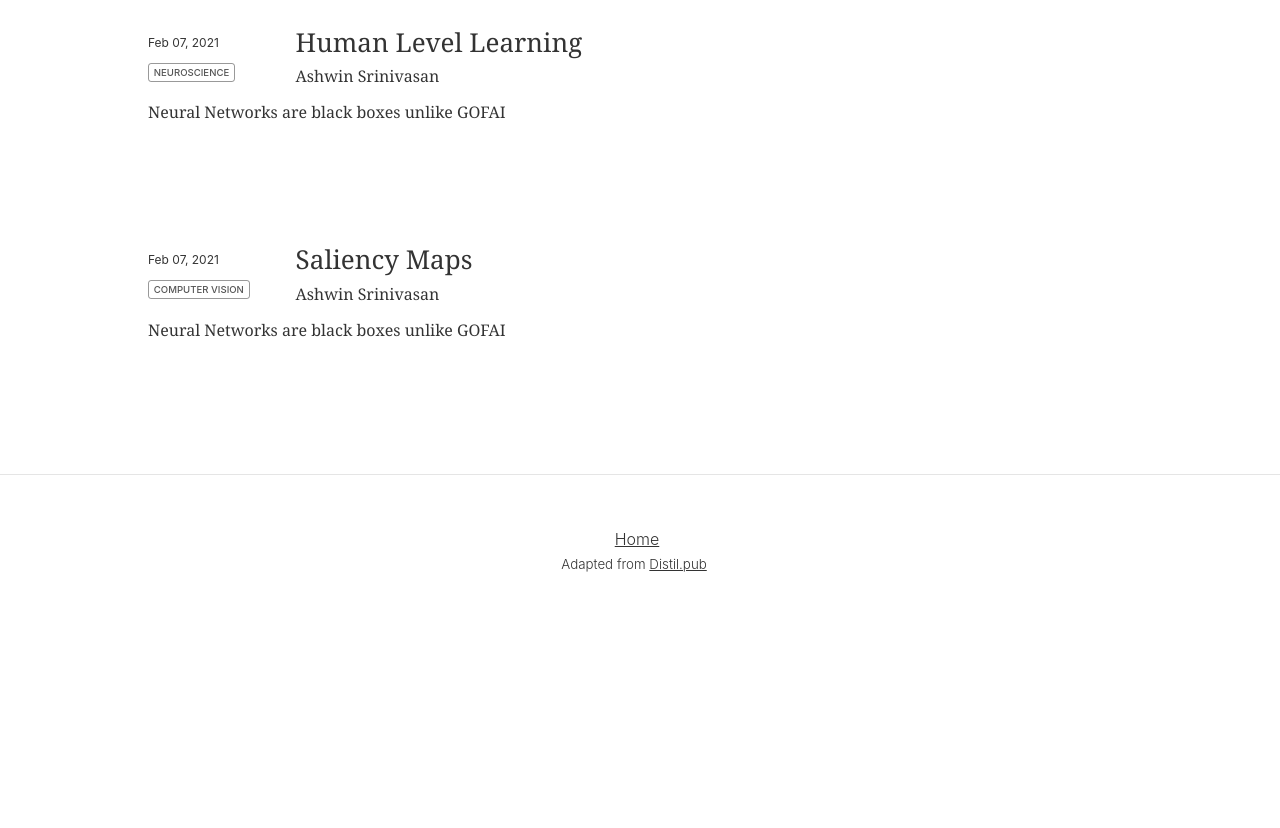
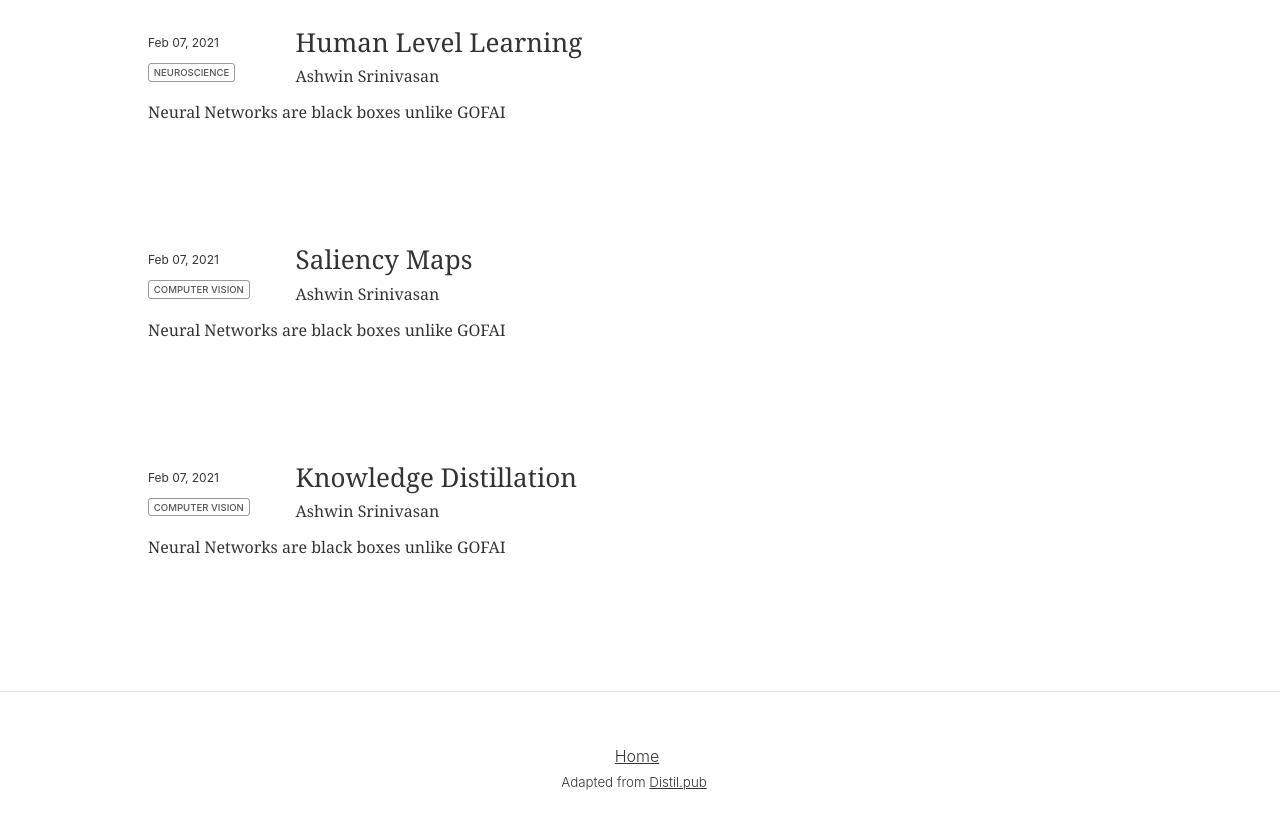
Before and after one commit to SforAiDl/Simplification, a website: page index.html in a window 1280 px wide. Shown: the part 980-1808 px from the top of the page. Before the commit the page ends 1597 px from the top, so only its background shows below. Drawn offline with Linux system fonts and the light colour scheme.

Commit message:
Update index.html

```diff
--- a/index.html
+++ b/index.html
@@ -1252,6 +1252,27 @@
               </a>
           </div>
 
+            <div class="posts-list l-page">
+              <div class="post-preview peer-reviewed">
+
+              <div class="metadata">
+                  <div class="publishedDate">Feb 07, 2021</div>
+                  <div class="tags">
+                    <a class="tag CV"><span>Computer Vision</span></a>
+                      <!-- <a class="tag peer-reviewed" title="View this article's reviews as Github issues." href="https://github.com/distillpub/post--understanding-rl-vision/issues?q=is%3Aissue+label%3Apeer-review"><span>Peer-reviewed</span></a> -->
+                  </div>
+              </div>
+              <a href="articles/knowledge-distillation/knowledge-distillation">
+                  <!-- <div class="thumbnail"><img src="2020/understanding-rl-vision/thumbnail.jpg"></div> -->
+                  <!-- <div class="description"> -->
+                      <h2 class="title">Knowledge Distillation</h2>
+                      <p class="authors">Ashwin Srinivasan</p>
+                      <p class="abstract">Neural Networks are black boxes unlike GOFAI</p>
+                  </div>
+              </a>
+          </div>
+
+
 
 
 
```
